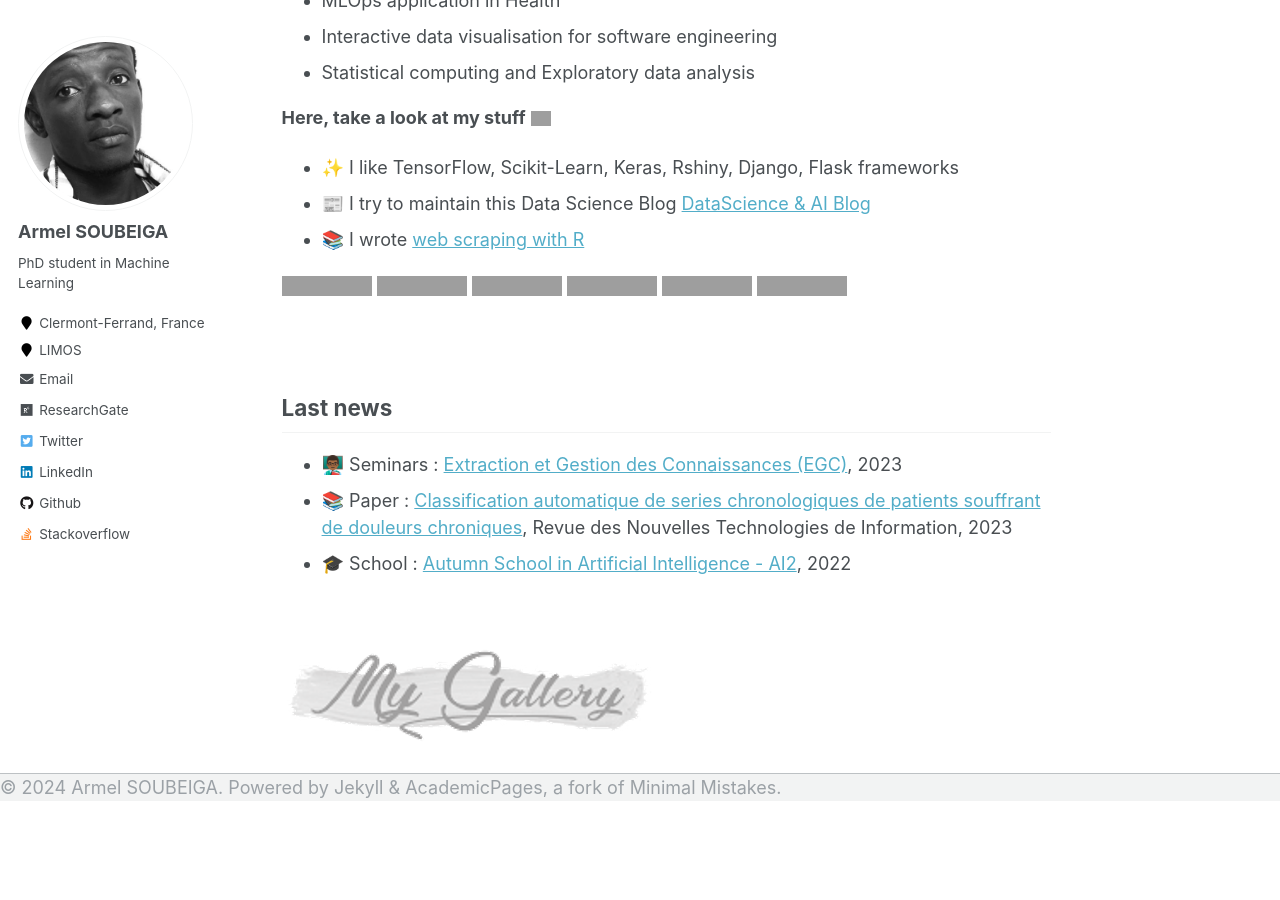
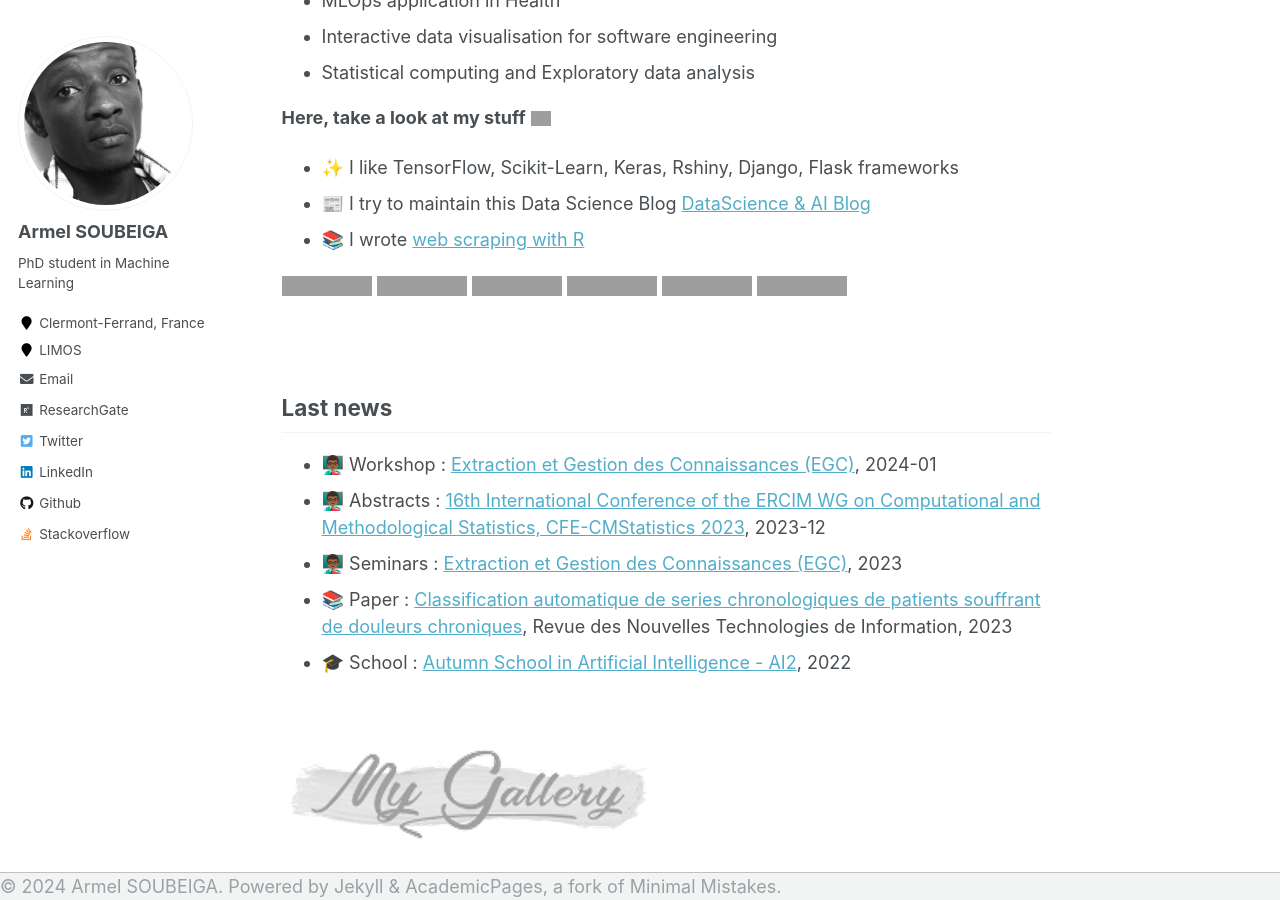
Before and after one commit to armelsoubeiga/armelsoubeiga.github.io, a Jekyll site: the page built from _pages/about.md, in a window 1280 px wide and 900 px high, scrolled down 761 px, cut to the strip 0-900 px from the top of the window. Built offline with Jekyll 4.4.1, drawn with Linux system fonts in a browser that asks for light colours; before the commit the page ends 1562 px from its top, so only the background shows below that; grey boxes are pictures that could not be loaded.

Commit message:
Update about.md

```diff
--- a/_pages/about.md
+++ b/_pages/about.md
@@ -42,7 +42,8 @@ My research activities focus on Machine Learning problems and its application in
 
 **Last news**
 ------
-
+- 👨🏾‍🏫 Workshop : [ Extraction et Gestion des Connaissances (EGC)](https://iutdijon.u-bourgogne.fr/egc2024/), 2024-01
+- 👨🏾‍🏫 Abstracts : [ 16th International Conference of the ERCIM WG on Computational and Methodological Statistics, CFE-CMStatistics 2023](https://www.cmstatistics.org/CMStatistics2023/docs/BoA.pdf?20231128014621), 2023-12
 - 👨🏾‍🏫 Seminars : [ Extraction et Gestion des Connaissances (EGC)](https://egc2023.sciencesconf.org/), 2023
 - 📚 Paper : [Classification automatique de series chronologiques de patients souffrant de douleurs chroniques](https://armelsoubeiga.github.io/publications/2023-01-16-Clustering-ecm-chronic-pain), Revue des Nouvelles Technologies de Information, 2023
 - 🎓 School : [Autumn School in Artificial Intelligence - AI2](http://ia2.gdria.fr/autumn-school-in-artificial-intelligence/), 2022
```
